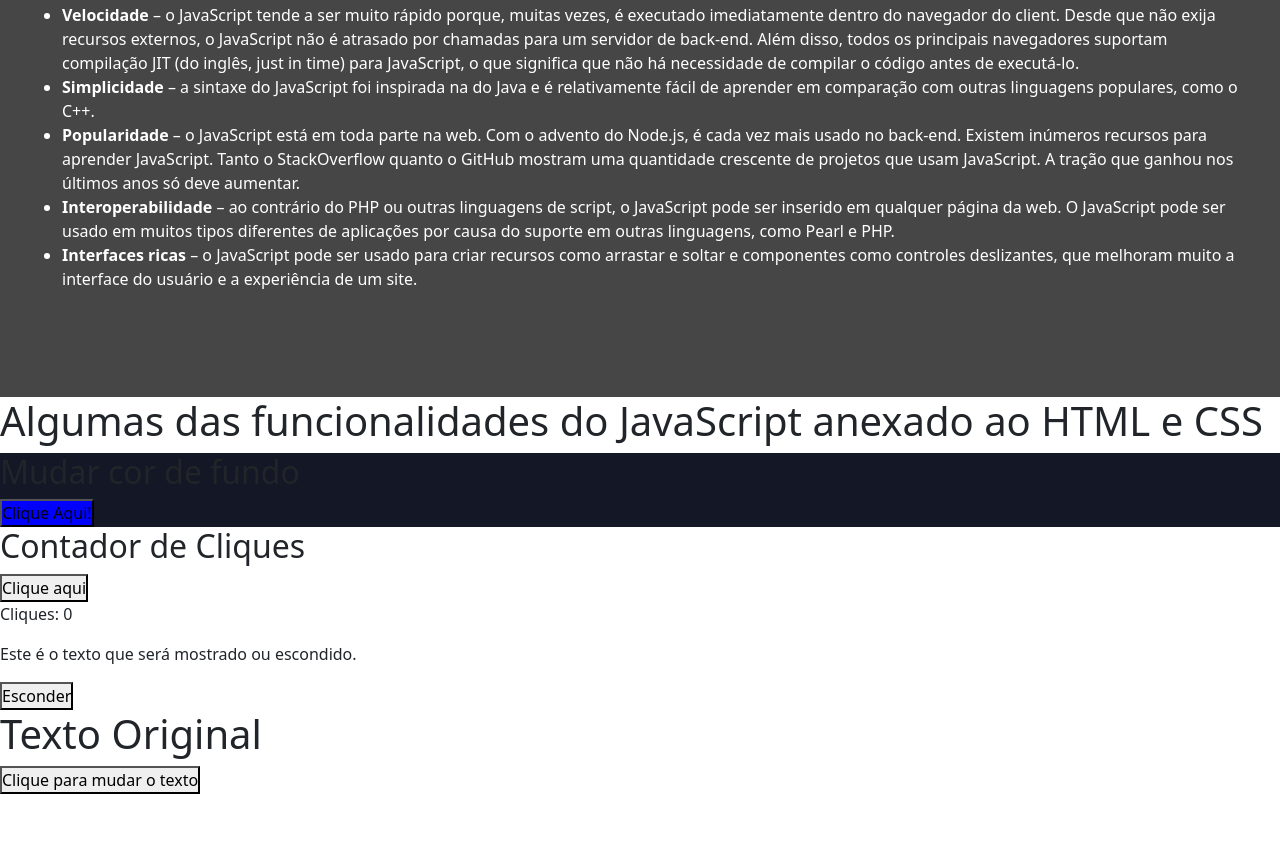
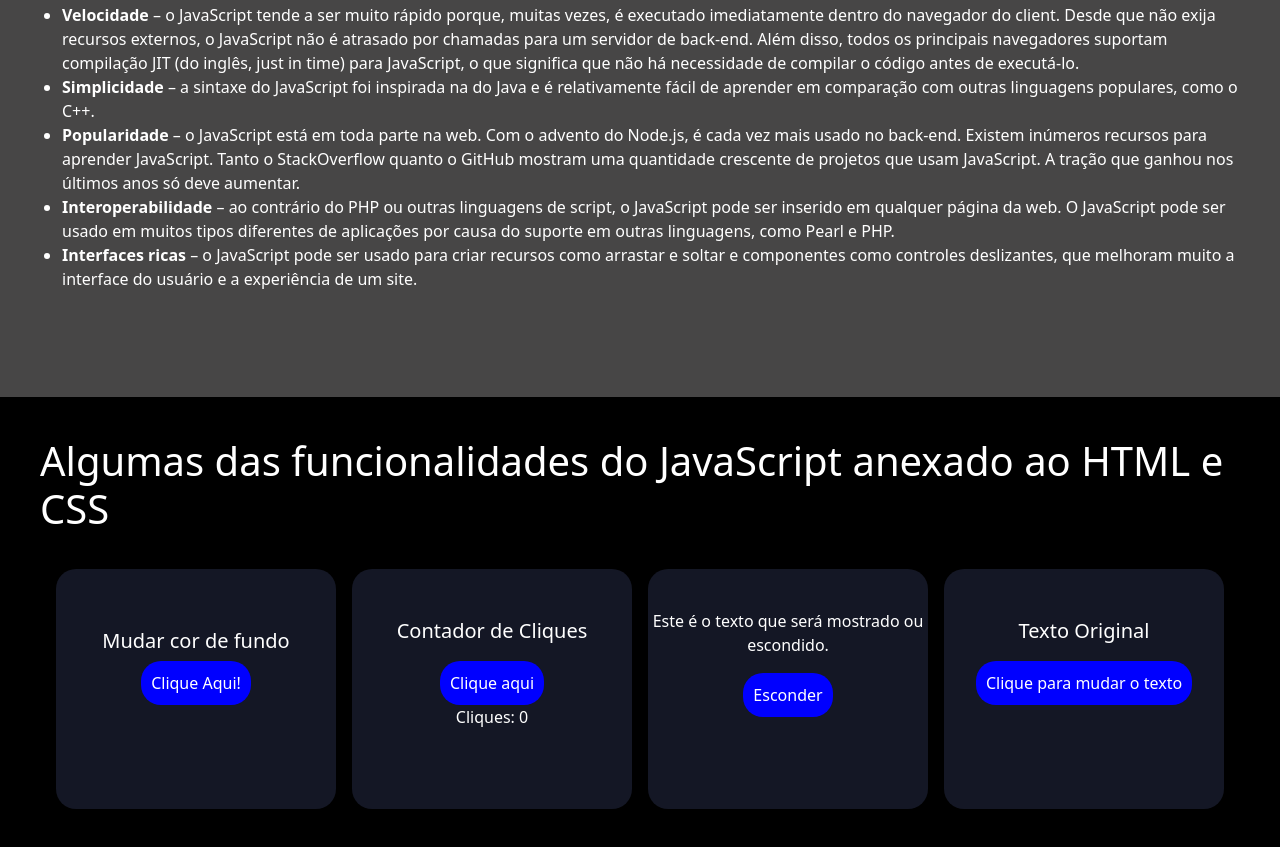
Before and after one commit to kzx-blessed/JavaScript---A-Origem, a plain HTML site: page index.html in a window 1280 px wide. Shown: the part 1147-1994 px from the top of the page. Before the commit the page ends 1941 px from the top, so only its background shows below. Drawn offline with nearby package versions, Linux system fonts and the light colour scheme.

Commit message:
Update style.css

```diff
--- a/style.css
+++ b/style.css
@@ -125,8 +125,117 @@ nav {
     background: rgb(71, 70, 70);
     padding: 30px;
     color: white;
+    box-shadow: 2px 2px 1em rgba(140, 140, 138, 0.753);
 }
 
 .def h1{
     font-size: 40px;
 }
+
+.funcionalidades {
+    height: 60vh;
+    background: rgb(0, 0, 0);
+    padding: 40px;
+    flex-flow: row wrap;
+    display: flex;
+    justify-content: space-evenly;
+}
+
+#funcionalidades {
+    color: white;
+}
+
+#item1 {
+    height: 30vh;
+    width: 35vh;
+    background: rgb(20, 23, 37);
+    color: white;
+    text-align: center;
+    padding-top: 60px;
+    border-radius: 20px;
+}
+
+#item1 h2 {
+    font-size: 20px;
+}
+
+#changeColorBtn {
+    background: blue;
+    color: white;
+    padding: 10px;
+    border-radius: 20px;
+    border: none;
+}
+
+#item2 {
+    height: 30vh;
+    width: 35vh;
+    background: rgb(20, 23, 37);
+    color: white;
+    text-align: center;
+    padding-top: 40px;
+    border-radius: 20px;
+}
+
+#item2 h2 {
+    font-size: 20px;
+    padding: 10px;
+}
+
+#clickCounterBtn {
+    background: blue;
+    color: white;
+    padding: 10px;
+    border-radius: 20px;
+    border: none;
+}
+
+#item3 {
+    height: 30vh;
+    width: 35vh;
+    background: rgb(20, 23, 37);
+    color: white;
+    text-align: center;
+    padding-top: 40px;
+    border-radius: 20px;
+}
+
+#item3 h2 {
+    font-size: 20px;
+    padding: 10px;
+}
+
+#toggleTextBtn {
+    background: blue;
+    color: white;
+    padding: 10px;
+    border-radius: 20px;
+    border: none;
+}
+
+#item4 {
+    height: 30vh;
+    width: 35vh;
+    background: rgb(20, 23, 37);
+    color: white;
+    text-align: center;
+    padding-top: 40px;
+    border-radius: 20px;
+}
+
+#item4 h1 {
+    font-size: 20px;
+    padding: 10px;
+}
+
+#changeTextBtn {
+    background: blue;
+    color: white;
+    padding: 10px;
+    border-radius: 20px;
+    border: none;
+}
+
+button:hover {
+    opacity: 70%;
+}
```
